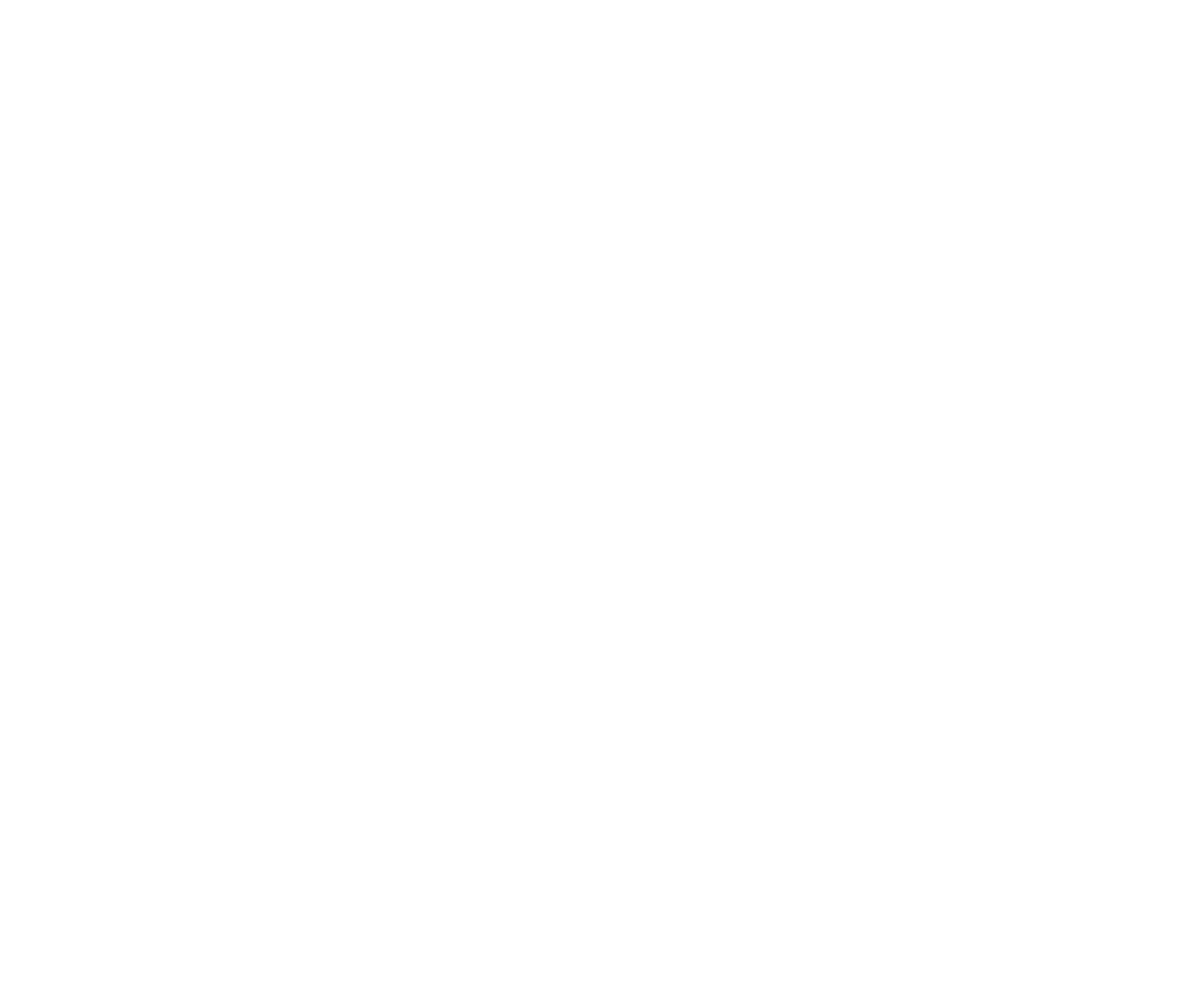
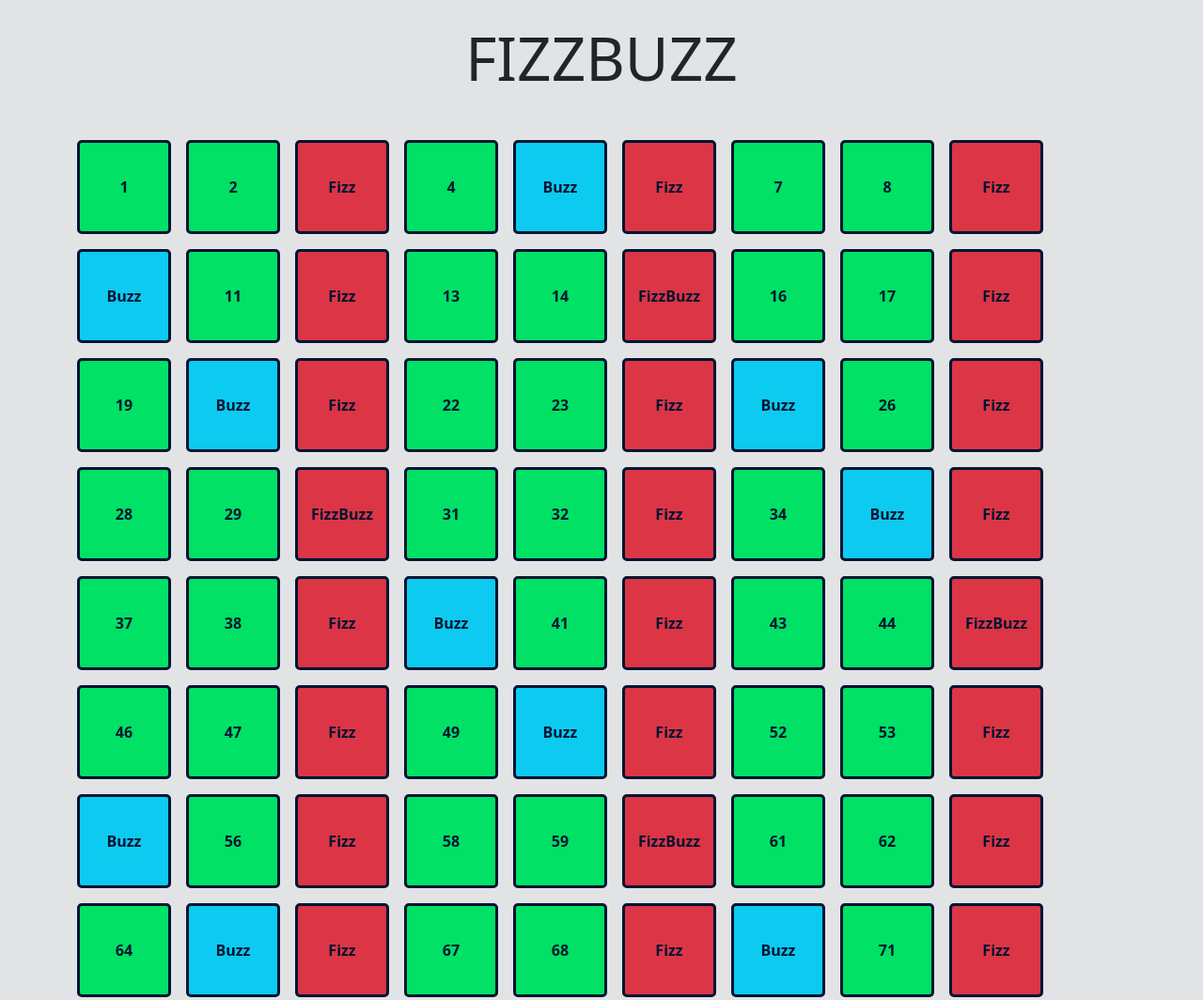
Before and after one commit to davidefois96/js-fizzbuzz, a plain HTML site: page index.html in a window 1280 px wide. Shown: the top 1064 px of the page at 94% size. Before the commit the page ends 800 px from the top, so only its background shows below. Drawn offline with nearby package versions, Linux system fonts and the light colour scheme.

Commit message:
[add] new code

```diff
--- a/CSS/style.css
+++ b/CSS/style.css
@@ -0,0 +1,20 @@
+
+body{font-family: Verdana, Geneva, Tahoma, sans-serif;}
+
+
+h1{font-size: 4rem !important;}
+
+
+.box{
+  width: 100px;
+  height: 100px;
+  display: flex;
+  justify-content: center;
+  align-items: center;
+  background-color: #00e165;
+  border: 3px solid #001533;
+  border-radius: 5px;
+  color: #001533;
+  font-weight: 800;
+
+}
--- a/JS/script.js
+++ b/JS/script.js
@@ -1,33 +1,37 @@
 
 
-for(let i=1; i<=100; i++){
-
-  let content = i ;
+const Container = document.getElementById('Container');
 
 
-  if(i%3===0){
+for(let i = 1; i <= 100; i++){
+  let content = i ;
+  const box = document.createElement('div');
+  box.className = 'box';
 
-    content='Fizz';
+  Container.append(box);
 
 
+  if(i%3===0) {
+
+   content='Fizz';
+   box.classList.add('bg-danger')
 
   }if(i%5===0){
 
     content='Buzz';
+    box.classList.add('bg-info')
 
 
 
   }if(i%3===0 && i%5===0){
 
-    content='FizzBuzz'
+    content='FizzBuzz';
+    box.classList.add('bg-warning')
 
 
   }
 
-
-  console.log(content);
-
-
+  box.innerHTML = content;
 
 
 }
--- a/index.html
+++ b/index.html
@@ -9,9 +9,15 @@
   <link href="https://cdn.jsdelivr.net/npm/bootstrap@5.3.2/dist/css/bootstrap.min.css" rel="stylesheet" integrity="sha384-T3c6CoIi6uLrA9TneNEoa7RxnatzjcDSCmG1MXxSR1GAsXEV/Dwwykc2MPK8M2HN" crossorigin="anonymous">
   <script src="https://cdn.jsdelivr.net/npm/bootstrap@5.3.2/dist/js/bootstrap.bundle.min.js" integrity="sha384-C6RzsynM9kWDrMNeT87bh95OGNyZPhcTNXj1NW7RuBCsyN/o0jlpcV8Qyq46cDfL" crossorigin="anonymous"></script>
 </head>
-<body>
+<body class="py-4 bg-secondary-subtle  text-center ">
+
+  <h1 class=" mb-5 ">FIZZBUZZ</h1>
+
+
+  <div id="Container" class="container d-flex  flex-wrap gap-3 "></div>
 
 
   <script src="JS/script.js"></script>
+
 </body>
 </html>
```
Also changed, not shown: 1 other file.
